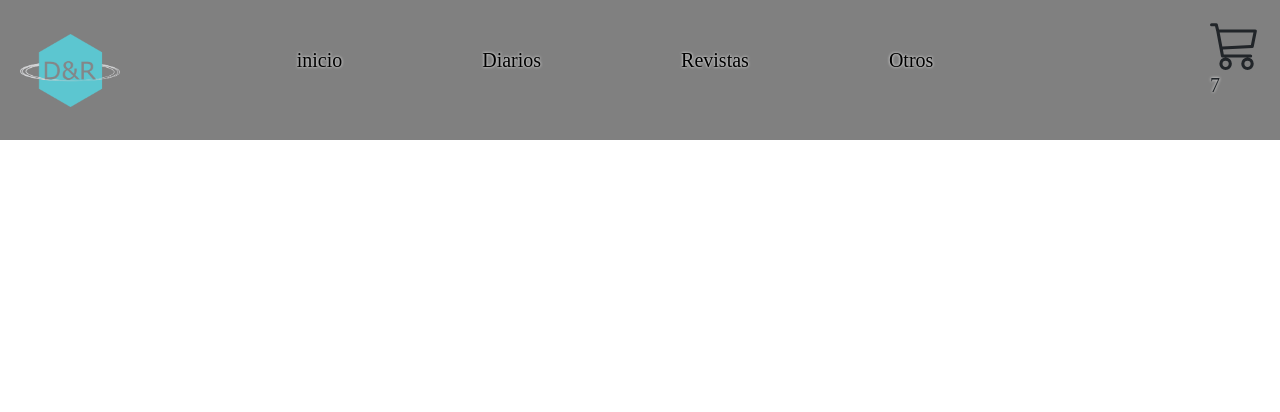
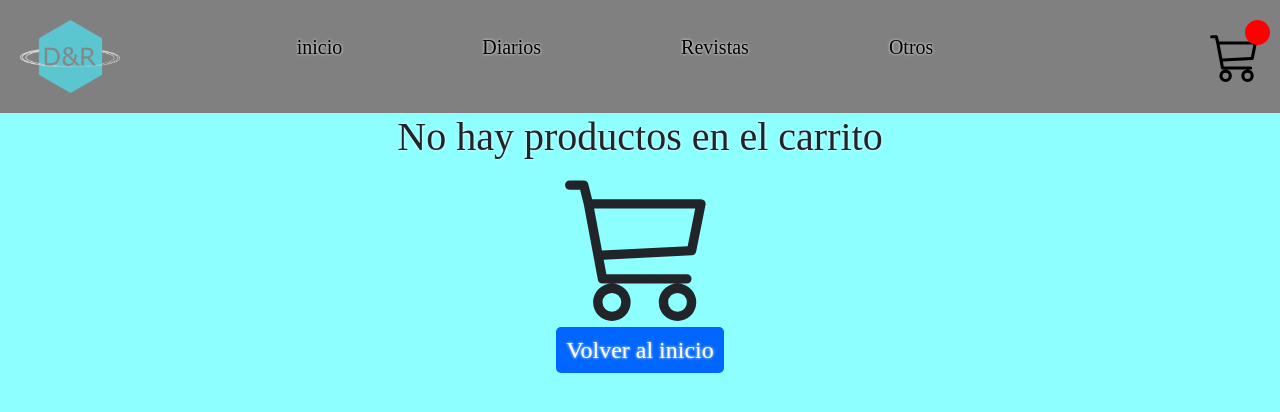
Before and after one commit to RamiroMangione/Preentrega1-mangione, a React (Vite) app: page /cart in a window 1280 px wide. Shown: the top 412 px of the page. Built offline with nearby package versions, Linux system fonts and the light colour scheme; a web font is replaced by a local one.

Commit message:
agregado logica con context de carrito y mas

```diff
--- a/src/App.jsx
+++ b/src/App.jsx
@@ -4,16 +4,21 @@ import ItemListContainer from './componentes/ItemListContainer/ItemListContainer
 import Navbar from './componentes/NavBar/Navbar'
 import 'bootstrap/dist/css/bootstrap.min.css'
 import { BrowserRouter, Routes, Route } from 'react-router-dom';
+import { CartProvider } from './context/CartContext'
+import Cart from './componentes/Cart/Cart'
 function App() {
 
   return (
       <BrowserRouter>
+        <CartProvider>
           <Navbar/>
           <Routes>
             <Route path='/' element={<ItemListContainer/>}/>
             <Route path='/categoria/:categoria' element={<ItemListContainer />}/>
             <Route path='/detalle/:id' element={<ItemDetailContainer/>}/>
+            <Route path='/cart' element={<Cart/>}/>
           </Routes>
+        </CartProvider>
       </BrowserRouter>
   )
 }
--- /dev/null
+++ b/src/componentes/Cart/Cart.css
@@ -0,0 +1,34 @@
+.filaProducto{
+    display: flex;
+    justify-content: space-evenly;
+    align-items: center;
+    padding: 1rem;
+    border-radius: 5px;
+    border-color: black;
+    width: 100%;
+    margin: 1rem;
+}
+.listaProductos{
+    list-style: none;
+    display: flex;
+    flex-direction: column;
+}
+
+.total{
+    display: flex;
+    justify-content: space-around;
+}
+.carritoVacio{
+    text-align: center;
+    background-color: rgb(141, 255, 255);
+    height: 100vh;
+}
+
+.volverAlInicio{
+    text-align: center;
+    background-color:rgb(0, 102, 255);
+    font-size: 24px;
+    border-radius: 5px;
+    padding: 0.5rem;
+    color: white !important;
+}
--- /dev/null
+++ b/src/componentes/Cart/Cart.jsx
@@ -0,0 +1,41 @@
+import React from 'react'
+import { useContext } from 'react'
+import { CartContext } from '../../context/CartContext'
+import './Cart.css'
+import { BsCart3 } from "react-icons/bs";
+import { Link } from 'react-router-dom';
+
+const Cart = () => {
+    const {cart, precioTotal, borrarProducto, vaciarCarrito} = useContext(CartContext)
+
+    if (cart.length === 0) {
+        return (
+            <div className='carritoVacio'>
+                <h2>No hay productos en el carrito</h2>
+                <BsCart3 size={150} />
+                <h2 ><Link to={'/'} className='volverAlInicio'>Volver al inicio</Link></h2>
+            </div>
+        )
+    }
+
+  return (
+    <div>
+      <ul className='listaProductos'>
+        {cart.map( (productoCarrito) => (
+            <li className='filaProducto' key={productoCarrito.id}>
+                <img width={150} src={productoCarrito.imagen} alt={productoCarrito.titulo}  />
+                <h3>{productoCarrito.titulo}</h3>
+                <p>Cantidad: {productoCarrito.cantidad}</p>
+                <p>Precio unitario: ${productoCarrito.precio}</p>
+                <p>Subtotal: ${productoCarrito.precio * productoCarrito.cantidad}</p>
+                <button onClick={() => borrarProducto(productoCarrito.id)}>Eliminar</button>
+            </li>
+        ))}
+      </ul>
+      <h2 className='total'>Total: ${precioTotal()}</h2>
+      <button onClick={vaciarCarrito}>Vaciar carrito</button>
+    </div>
+  )
+}
+
+export default Cart
--- /dev/null
+++ b/src/componentes/ItemCount/ItemCount.jsx
@@ -0,0 +1,28 @@
+import React from 'react'
+import { useState } from 'react'
+const ItemCount = ({stock, agregarAlCarrito}) => {
+  const [count, setCount] = useState(1)
+
+  const aumentar = () => {
+    if(count < stock){
+      setCount(count + 1)
+    }
+  }
+  const disminuir = () => {
+    if(count > 1){
+      setCount(count - 1)
+    }
+  }
+
+
+  return (
+    <div>
+      <button onClick={aumentar}>+</button>
+      <p>{count}</p>
+      <button onClick={disminuir}>-</button>
+      <button onClick={() => agregarAlCarrito(count)}>Agregar al carrito</button>
+    </div>
+  )
+}
+
+export default ItemCount
--- /dev/null
+++ b/src/componentes/ItemDetail/ItemDetail.jsx
@@ -0,0 +1,27 @@
+import React from 'react'
+import ItemCount from '../ItemCount/ItemCount'
+import { useContext } from 'react'
+import { CartContext } from '../../context/CartContext'
+
+const ItemDetail = ({data}) => {
+
+    const{agregarProducto} = useContext(CartContext)
+    const agregarAlCarrito = (count) => {
+    const productoCarrito = {...data, cantidad:count}
+
+    agregarProducto(productoCarrito)
+  }
+  return (
+    <div className='container'>
+      <h1>{data.titulo}</h1>
+      <img width={400} src={data.imagen} alt={data.titulo} />
+      <p>${data.precio}</p>
+      <p>Stock:{data.stock}</p>
+      <p>Categoria:{data.categoria}</p>
+      <p>Descripcion:{data.descripcion}</p>
+      <ItemCount stock={data.stock} agregarAlCarrito={agregarAlCarrito}/>
+    </div>
+  )
+}
+
+export default ItemDetail
--- a/src/componentes/ItemDetail/ItemDetailContainer.jsx
+++ b/src/componentes/ItemDetail/ItemDetailContainer.jsx
@@ -1,6 +1,7 @@
 import React, { useEffect, useState } from 'react'
 import { useParams } from 'react-router-dom'
 import productos from '../../data/productos.json'
+import ItemDetail from './ItemDetail'
 
 const ItemDetailContainer = () => {
   const [data, setData] = useState(null)
@@ -34,14 +35,7 @@ const ItemDetailContainer = () => {
   }
 
   return (
-    <div className='container'>
-      <h1>{data.titulo}</h1>
-      <img width={400} src={data.imagen} alt={data.titulo} />
-      <p>${data.precio}</p>
-      <p>Stock:{data.stock}</p>
-      <p>Categoria:{data.categoria}</p>
-      <p>Descripcion:{data.descripcion}</p>
-    </div>
+    <ItemDetail data={data}/>
   )
 }
 
--- a/src/componentes/Navbar/CartWidget.jsx
+++ b/src/componentes/Navbar/CartWidget.jsx
@@ -1,12 +1,18 @@
 import React from 'react'
 import { BsCart3 } from "react-icons/bs";
+import { useContext } from 'react';
+import { CartContext } from '../../context/CartContext';
+import { Link } from 'react-router-dom';
+
 
 const CartWidget = () => {
+  const  {cantidadTotal} = useContext(CartContext)
+  let cantidad = cantidadTotal()
   return (
-    <div>
-      <BsCart3 size={50} className='carrito'  />
-      <p>7</p>
-    </div>
+    <Link to ={'/cart'}>
+      <BsCart3 size={50} className='carrito' />
+      <p className='cantidadCarrito'>{cantidad >0 && cantidad}</p>
+    </Link>
   )
 }
 
--- a/src/componentes/Navbar/Navbar.css
+++ b/src/componentes/Navbar/Navbar.css
@@ -22,3 +22,16 @@ a{
     text-decoration: none !important;
     color: black !important;
 }
+
+.cantidadCarrito{
+    position: absolute;
+    top: 1rem;
+    right: 0.5rem;
+    background-color: red;
+    color: white;
+    width: 25px;
+    height: 25px;
+    border-radius: 50%;
+    text-align: center;
+    font-size: 16px;
+}
--- /dev/null
+++ b/src/context/CartContext.jsx
@@ -0,0 +1,56 @@
+import { createContext, useState } from "react";
+
+const CartContext = createContext();
+
+const CartProvider = ({children}) => {
+    const [cart, setCart] = useState([])
+
+    const agregarProducto = (productoNuevo) => {
+        const condicion = estaEnCarrito(productoNuevo.id)
+        if(condicion){
+            let nuevoCarrito = [...cart]
+            nuevoCarrito.forEach((productoCarrito) => {
+                if (productoCarrito.id === productoNuevo.id) {
+                    productoCarrito.cantidad =productoNuevo.cantidad+productoCarrito.cantidad
+                }
+            })
+            setCart(nuevoCarrito)
+        }
+        else{
+            setCart([...cart,productoNuevo])
+    }
+    }
+
+    const cantidadTotal = () => {
+        const totalProductos = cart.reduce((total, productoCarrito) => total + productoCarrito.cantidad, 0)
+        return totalProductos
+    }
+
+    const precioTotal = () => {
+        const precio = cart.reduce((total, productoCarrito) => total + (productoCarrito.precio * productoCarrito.cantidad), 0)
+        return precio
+    }
+
+    const borrarProducto = (id) => {
+        const productosFiltrados = cart.filter((productoCarrito) => productoCarrito.id !== id)
+        setCart(productosFiltrados)
+    }
+
+    const vaciarCarrito = () => {
+        setCart([])
+    }
+
+    const estaEnCarrito = (id) => {
+        const condicion = cart.some((productoCarrito) => productoCarrito.id === id)
+        return condicion
+    }
+
+    return(
+        <CartContext.Provider value={{cart, agregarProducto, cantidadTotal, precioTotal, borrarProducto, vaciarCarrito}} >
+            {children}
+        </CartContext.Provider>
+    )
+}
+
+
+export {CartContext, CartProvider}
```
Lines whose indentation alone changed are shown as unchanged.
